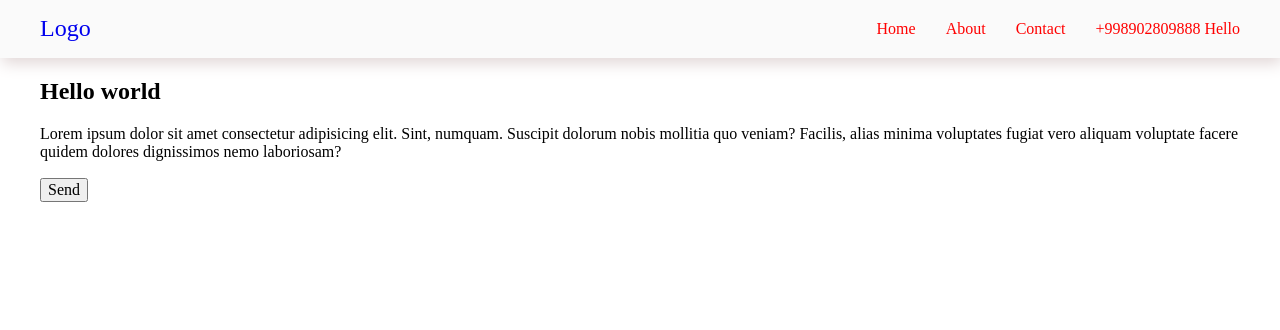
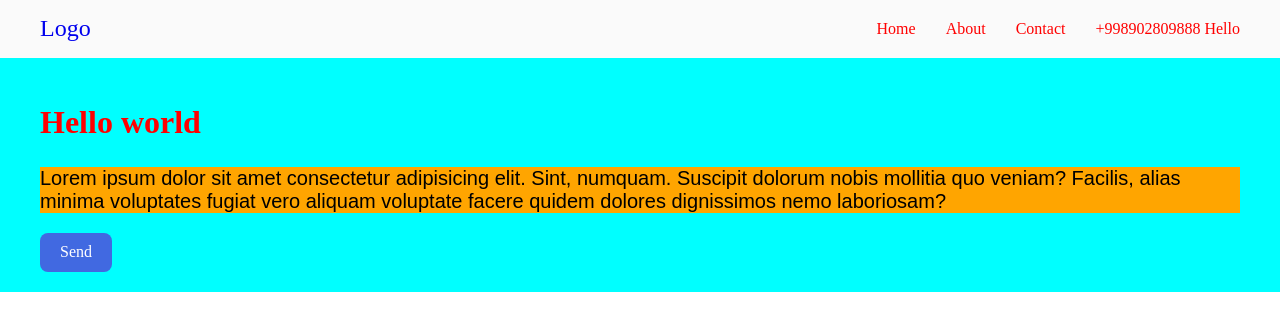
Before and after one commit to nurmuhammad9888/Template-sass, a plain HTML site: page index.html in a window 1280 px wide. Drawn offline with Linux system fonts and the light colour scheme.

Commit message:
Add hero styles scss

```diff
--- a/index.html
+++ b/index.html
@@ -54,11 +54,11 @@
 
     <!-- Hero start -->
 
-    <section>
+    <section class="hero">
       <div class="container">
-        <h2>Hello world</h2>
-        <p>Lorem ipsum dolor sit amet consectetur adipisicing elit. Sint, numquam. Suscipit dolorum nobis mollitia quo veniam? Facilis, alias minima voluptates fugiat vero aliquam voluptate facere quidem dolores dignissimos nemo laboriosam?</p>
-        <button type="button">Send</button>
+        <h2 class="hero__title">Hello world</h2>
+        <p class="hero__text">Lorem ipsum dolor sit amet consectetur adipisicing elit. Sint, numquam. Suscipit dolorum nobis mollitia quo veniam? Facilis, alias minima voluptates fugiat vero aliquam voluptate facere quidem dolores dignissimos nemo laboriosam?</p>
+        <button class="hero__btn" type="button">Send</button>
       </div>
     </section>
 
--- /dev/null
+++ b/scss/blocks/_hero.scss
@@ -0,0 +1,29 @@
+/* Hero start */
+
+.hero {
+    padding: 20px 0;
+    background-color: aqua;
+}
+
+.hero__title {
+    font-size: 32px;
+    color: red;
+}
+
+.hero__text {
+    font-family: sans-serif;
+    font-size: 20px;
+    background-color: orange;
+}
+
+.hero__btn {
+    border: none;
+    outline: none;
+    padding: 10px 20px;
+    background-color: royalblue;
+    color: #fff;
+    border-radius: 8px;
+}
+
+
+/* Hero end */
```
Also changed, not shown: css/main.css, 1 other file.
